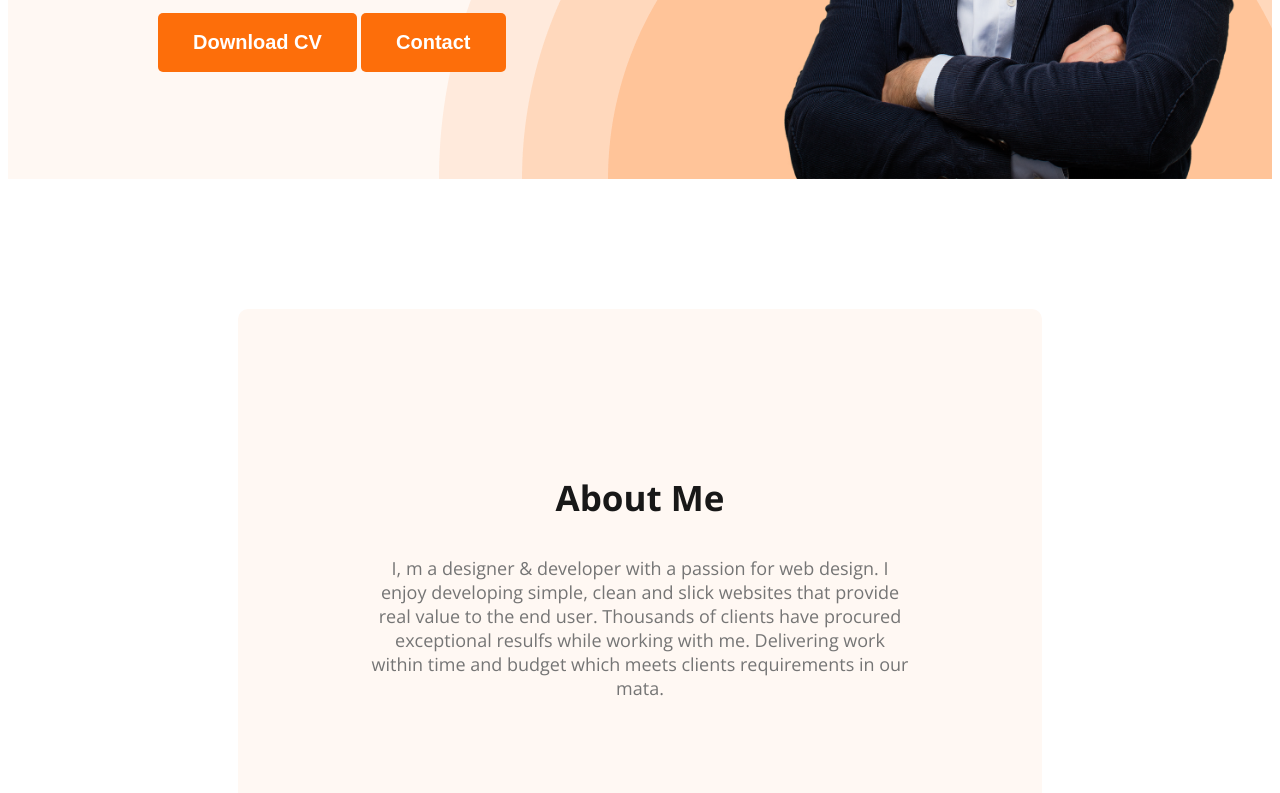
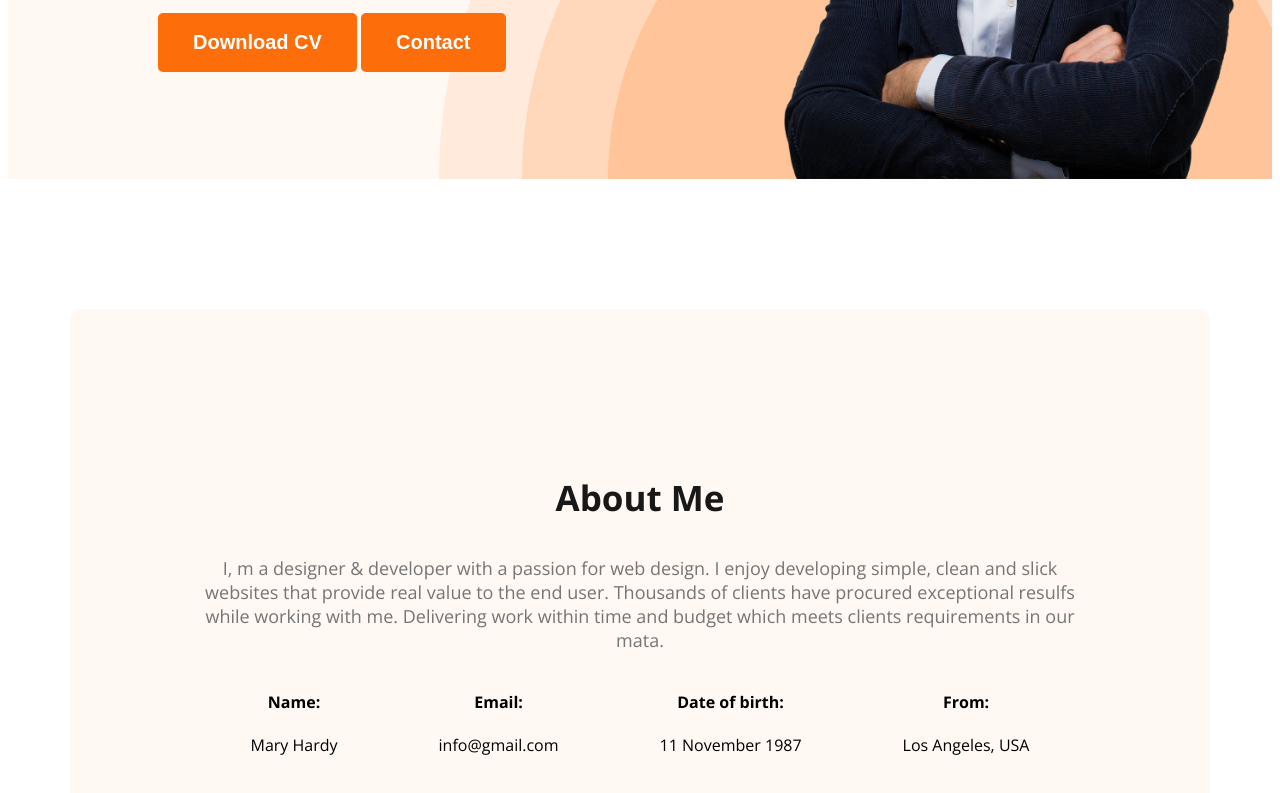
Before and after one commit to myenuddin24/my-portfolio-web, a plain HTML site: page index.html in a window 1280 px wide. Shown: the part 589-1382 px from the top of the page. Drawn offline with nearby package versions, Linux system fonts and the light colour scheme.

Commit message:
added about info

```diff
--- a/index.html
+++ b/index.html
@@ -38,6 +38,26 @@
        <section class="about">
         <h3 class="section-title">About Me</h3>
         <p class="section-description">I, m a designer & developer with a passion for web design. I enjoy developing simple, clean and slick websites that provide real value to the end user. Thousands of clients have procured exceptional resulfs while working with me. Delivering work within time and budget which meets clients requirements in our mata.</p>
+        <div class="about-info-containar">
+            <div class="about-info">
+                <h4 class="info-title">Name: </h4>
+                <p class="info-description"> Mary Hardy</p>
+            </div>
+            <div class="about-info">
+                <h4 class="info-title">Email:</h4>
+                <p class="info-description">info@gmail.com</p>
+            </div>
+            <div class="about-info">
+                <h4 class="info-title">Date of birth:
+                </h4>
+                <p class="info-description">    11 November 1987</p>
+            </div>
+            <div class="about-info">
+                <h4 class="info-title">From:
+                </h4>
+                <p class="info-description">    Los Angeles, USA</p>
+            </div>
+        </div>
        </section>
 
     </main>
--- a/styles/portfolio.css
+++ b/styles/portfolio.css
@@ -71,13 +71,17 @@
 }
 
 /* start main style */
+main{
+    max-width: 1140px;
+    margin: 0 auto;
+}
 
 /* about section style  */
 .about{
     padding: 130px;
     border-radius: 10px;
     background: #FFF8F3;
-    margin: 130px 230px;
+    margin: 130px 0;
 }
 .section-title{
     color:  #181818;
@@ -90,3 +94,10 @@
     text-align: center;
     font-size: 18px;
 }
+.about-info-containar{
+    display: flex;
+  justify-content: space-around;
+}
+.about-info{
+    text-align: center;
+}
```
